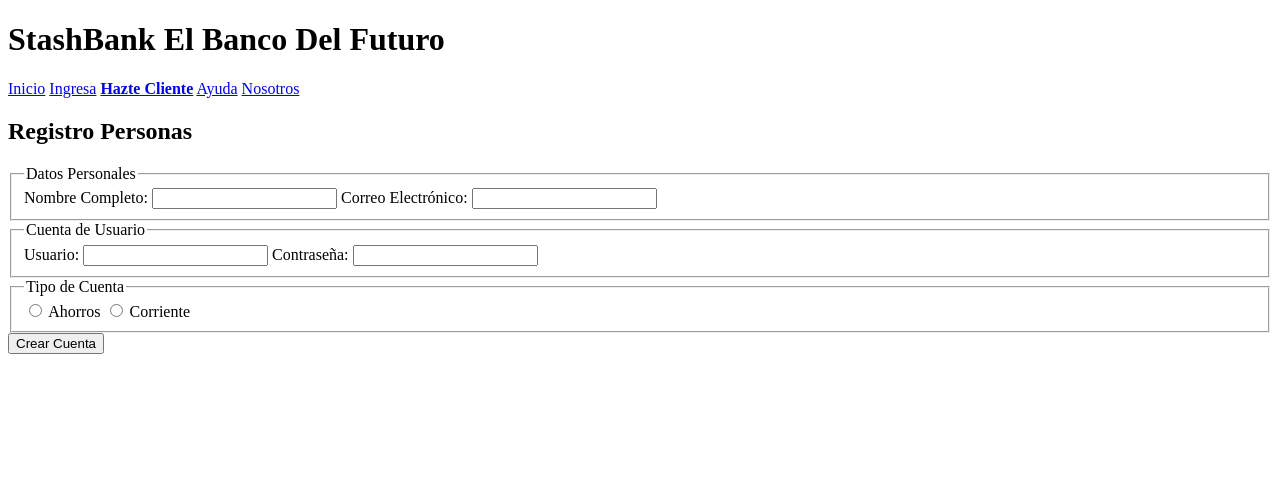
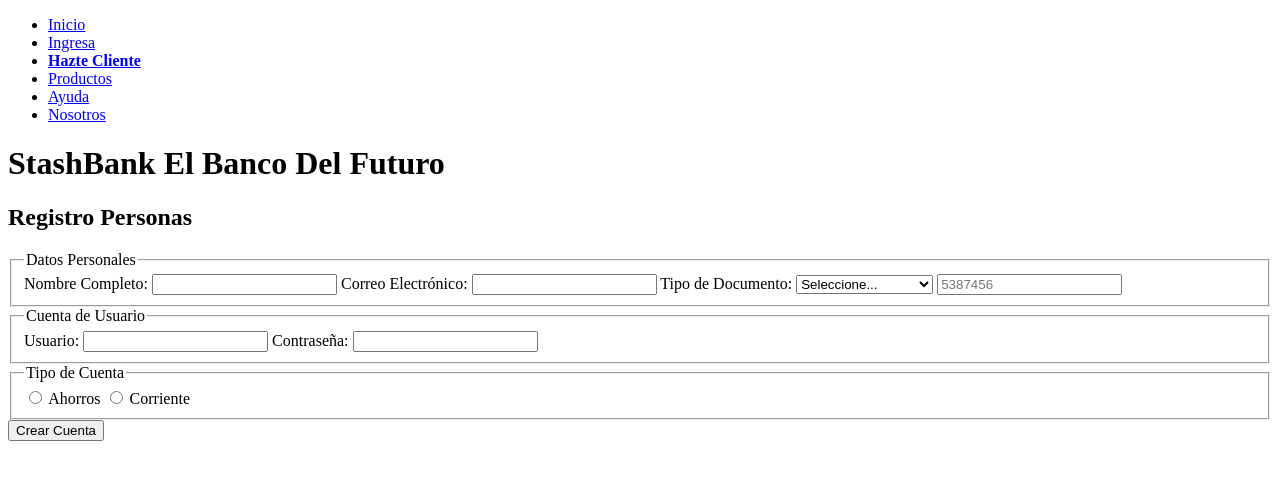
Before and after one commit to ItzZihk0/StashBank, a plain HTML site: page registro.html in a window 1280 px wide. Drawn offline with Linux system fonts and the light colour scheme.

Commit message:
Mejorar estructura semántica: uso de section, article, aside y orden en main

```diff
--- a/registro.html
+++ b/registro.html
@@ -2,18 +2,25 @@
 <html lang="es">
   <head>
     <meta charset="UTF-8" />
-    <title>Registro Cliente</title>
+    <title>StashBank - Registro</title>
   </head>
   <body>
     <header>
+      <nav>
+        <ul>
+          <li>
+            <a href="index.html">Inicio</a>
+          </li>
+          <li><a href="#">Ingresa</a></li>
+          <li>
+            <strong><a href="registro.html">Hazte Cliente</a></strong>
+          </li>
+          <li><a href="productos.html">Productos</a></li>
+          <li><a href="#">Ayuda</a></li>
+          <li><a href="#">Nosotros</a></li>
+        </ul>
+      </nav>
       <h1>StashBank El Banco Del Futuro</h1>
-      <nav>
-        <a href="index.html">Inicio</a>
-        <a href="#">Ingresa</a>
-        <strong><a href="registro.html">Hazte Cliente</a></strong>
-        <a href="#">Ayuda</a>
-        <a href="#">Nosotros</a>
-      </nav>
     </header>
     <h2>Registro Personas</h2>
     <form action="#" method="post">
@@ -24,6 +31,23 @@
 
         <label for="email">Correo Electrónico:</label>
         <input type="email" id="email" name="email" required />
+
+        <label for="type-document">Tipo de Documento:</label>
+        <select name="type-document" id="type-document">
+          <option value="" disabled selected>Seleccione...</option>
+          <option value="CC">Cedula Ciudadanía</option>
+          <option value="CE">Cedula Extranjería</option>
+          <option value="PT">Pasaporte</option>
+        </select>
+        <input
+          type="text"
+          id="document-number"
+          placeholder="5387456"
+          minlength="8"
+          maxlength="10"
+          name="document-number"
+          required
+        />
       </fieldset>
 
       <fieldset>
```
Also changed, not shown: index.html (+17 -11 lines).
